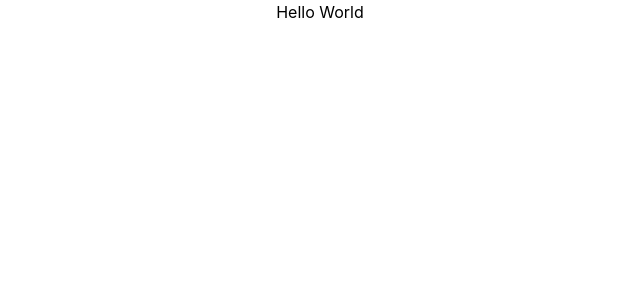
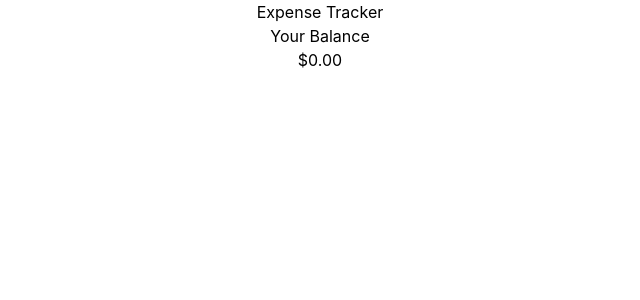
Before and after one commit to SalimiDev/expense-trackerApp, a React (Create React App) app: page / in a window 1280 px wide. Shown: the top 300 px of the page, without its empty margins (320-960 px from the left). Built offline with nearby package versions, Linux system fonts and the light colour scheme.

Commit message:
feat:added header & Balance components

```diff
--- a/src/App.js
+++ b/src/App.js
@@ -1,9 +1,16 @@
 import './App.css';
+import Header from './components/Header';
+import Balance from './components/Balance';
 
 function App() {
-    return <div className='App'>
-      Hello World
-    </div>;
+    return (
+        <div className='App'>
+            <Header />
+            <div className='Container'>
+                <Balance />
+            </div>
+        </div>
+    );
 }
 
 export default App;
--- /dev/null
+++ b/src/components/Balance.js
@@ -0,0 +1,12 @@
+import React from 'react';
+
+const Balance = () => {
+    return (
+        <>
+            <h4>Your Balance</h4>
+            <h1 id='balance'>$0.00</h1>
+        </>
+    );
+};
+
+export default Balance;
--- /dev/null
+++ b/src/components/Header.js
@@ -0,0 +1,11 @@
+import React from 'react';
+
+const Header = () => {
+    return (
+        <h2>
+            Expense Tracker
+        </h2>
+    );
+};
+
+export default Header;
```
